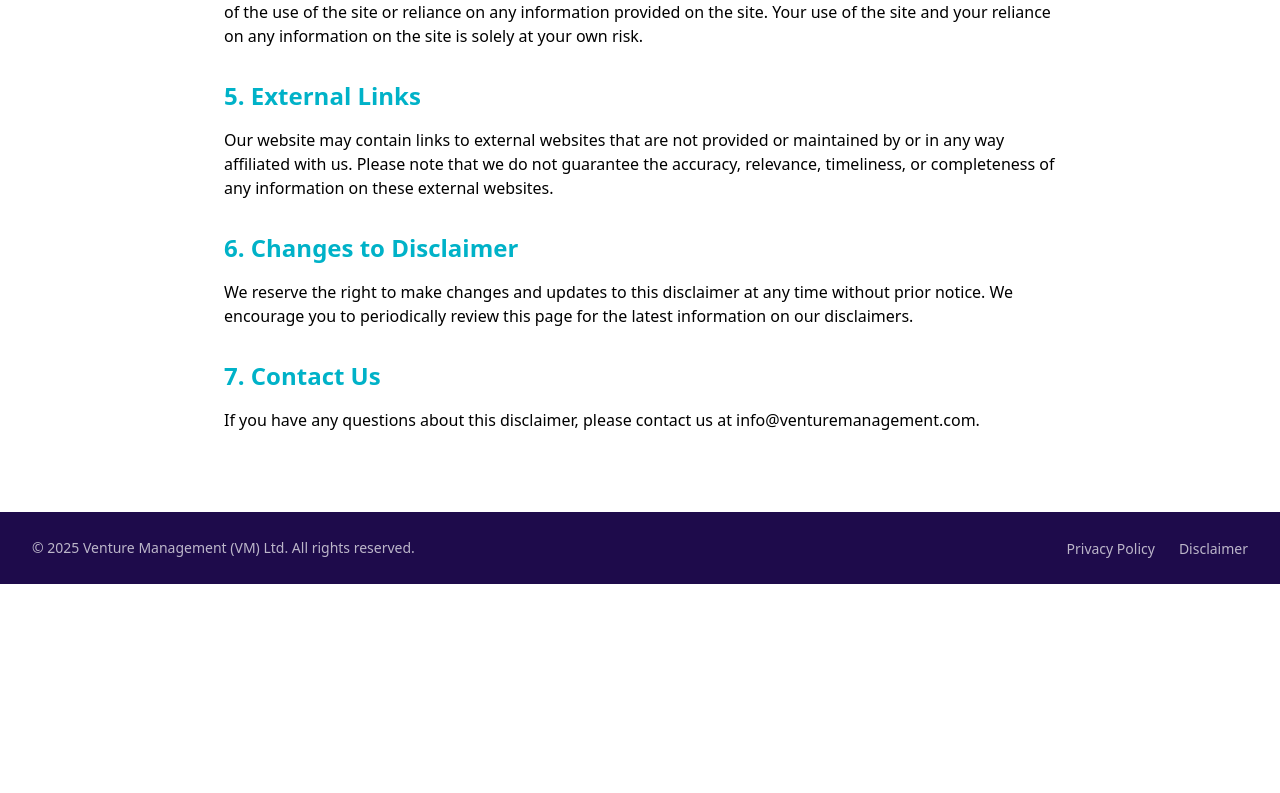
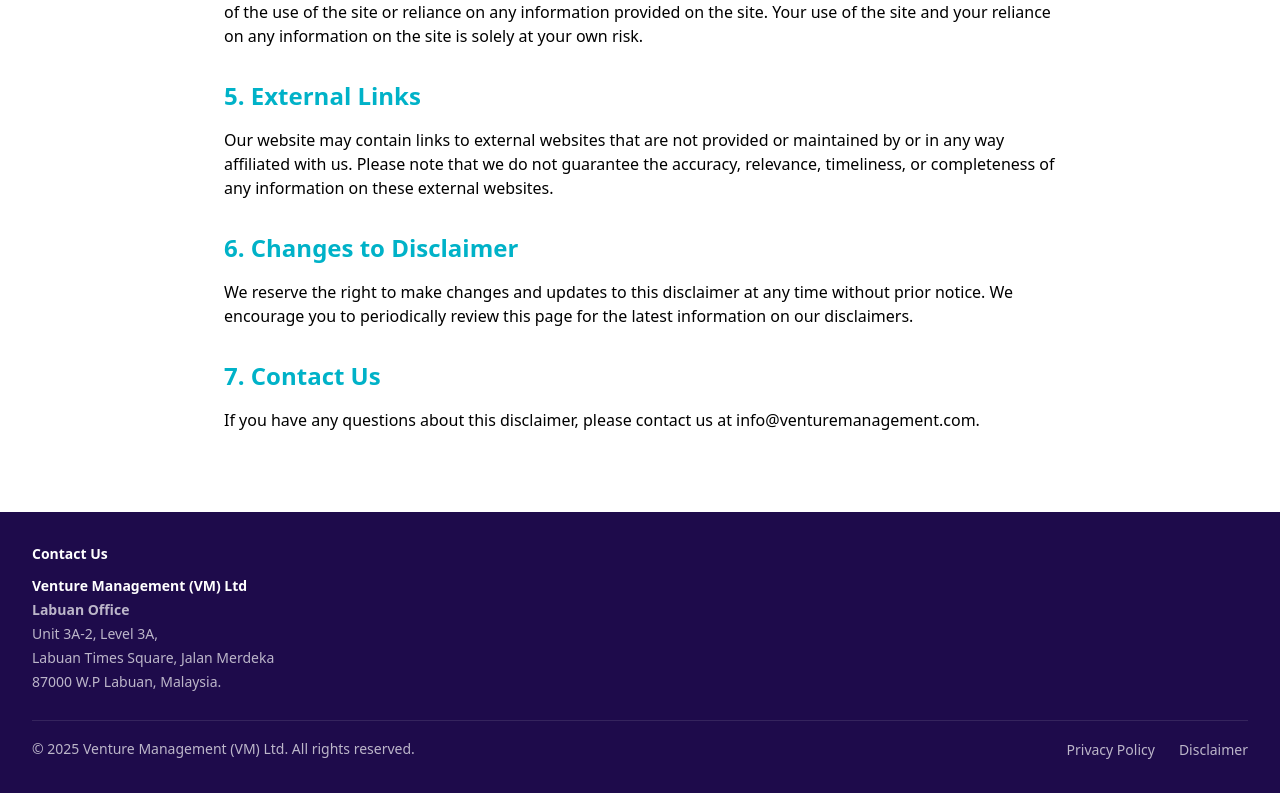
Before and after one commit to trangman/vmsite, a React (Vite) app: page /disclaimer in a window 1280 px wide. Shown: the part 856-1649 px from the top of the page. Before the commit the page ends 1440 px from the top, so only its background shows below. Built offline with nearby package versions, Linux system fonts and the light colour scheme.

Commit message:
added address to footer

```diff
--- a/src/components/Footer.tsx
+++ b/src/components/Footer.tsx
@@ -5,9 +5,22 @@
   const currentYear = new Date().getFullYear();
 
   return (
-    <footer className="bg-[#1E0B4B] text-white py-4 sm:py-6" role="contentinfo">
+    <footer className="bg-[#1E0B4B] text-white py-6 sm:py-8" role="contentinfo">
       <div className="max-w-7xl mx-auto px-4 sm:px-6 lg:px-8">
-        <div className="flex flex-col sm:flex-row justify-between items-center gap-3 sm:gap-0">
+        <div className="grid grid-cols-1 md:grid-cols-2 gap-6 mb-6">
+          <div>
+            <h3 className="text-sm font-semibold mb-3">Contact Us</h3>
+            <address className="text-xs sm:text-sm text-white/70 not-italic">
+              <p className="mb-1 font-semibold text-white">Venture Management (VM) Ltd</p>
+              <p className="mb-1 font-semibold">Labuan Office</p>
+              <p className="mb-1">Unit 3A-2, Level 3A,</p>
+              <p className="mb-1">Labuan Times Square, Jalan Merdeka</p>
+              <p className="mb-1">87000 W.P Labuan, Malaysia.</p>
+            </address>
+          </div>
+        </div>
+
+        <div className="flex flex-col sm:flex-row justify-between items-center gap-3 sm:gap-0 border-t border-white/10 pt-4">
           <div className="text-xs sm:text-sm text-white/70 text-center sm:text-left">
             © {currentYear} Venture Management (VM) Ltd. All rights reserved.
           </div>
```
